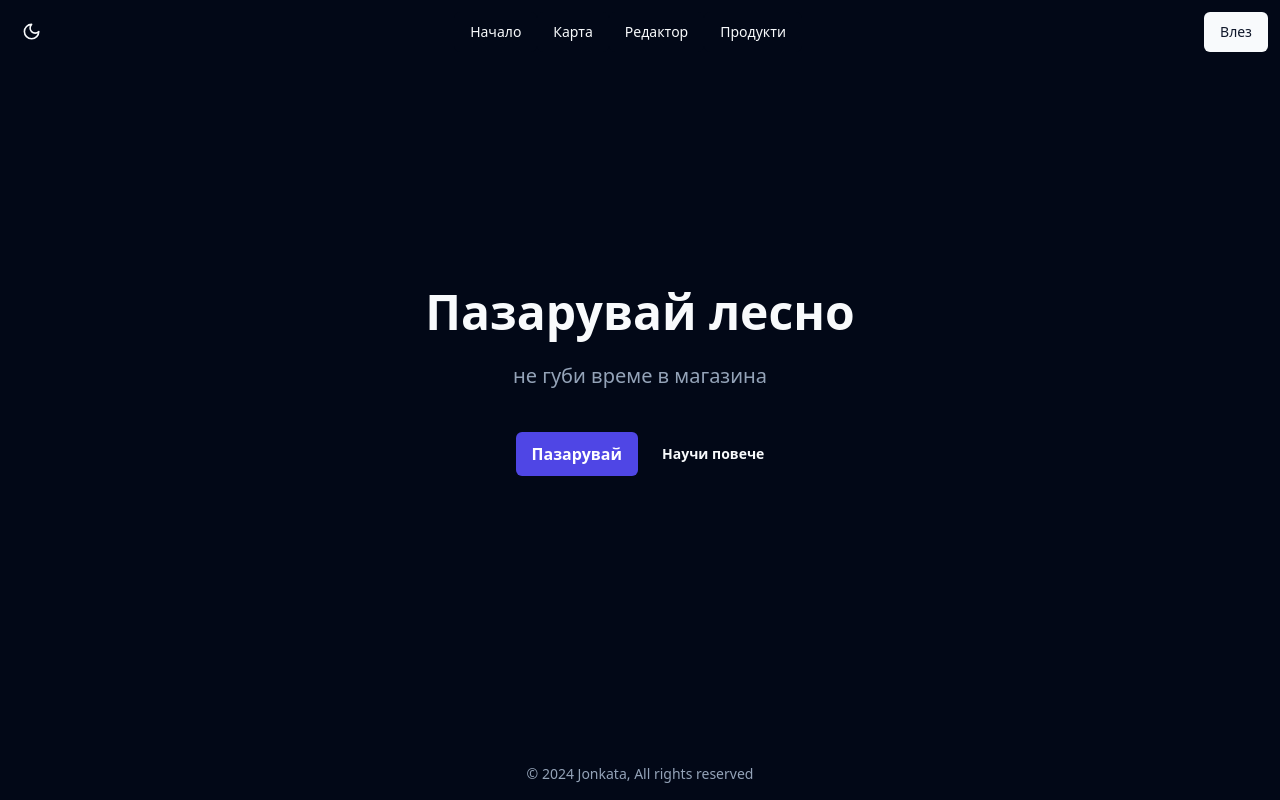
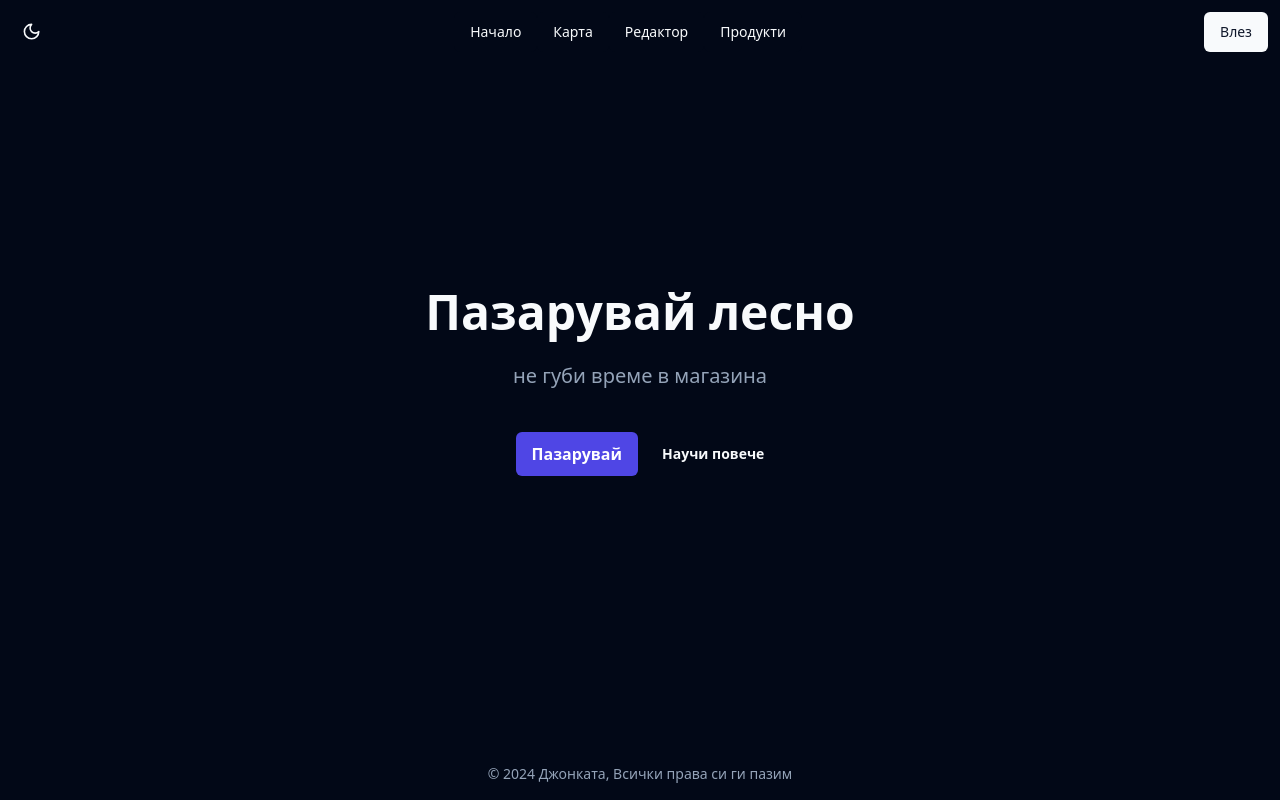
Before and after one commit to endermn/Schwarz, a React (Vite) app in the folder frontend/: page / in a window 1280 px wide. Built offline with nearby package versions, Linux system fonts and the light colour scheme.

Commit message:
bulgarian footer

```diff
--- a/frontend/src/components/Footer.tsx
+++ b/frontend/src/components/Footer.tsx
@@ -3,7 +3,7 @@ export function Footer() {
 		<footer className="w-full py-4 m-0 flex flex-col items-center justify-between">
 			<div className="flex justify-between">
 				<p className="text-sm text-muted-foreground">
-					© 2024 Jonkata, All rights reserved
+					© 2024 Джонката, Всички права си ги пазим
 				</p>
 			</div>
 		</footer>
```
